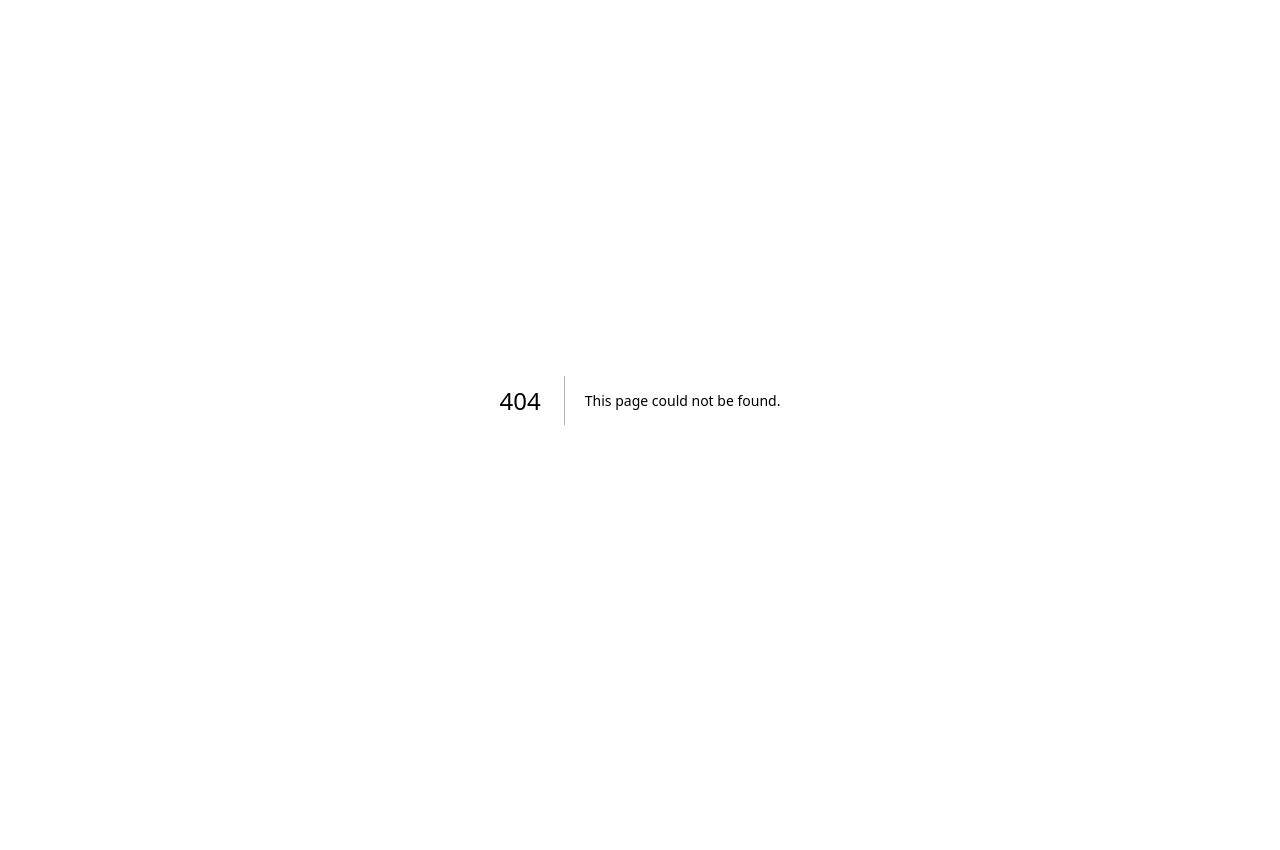
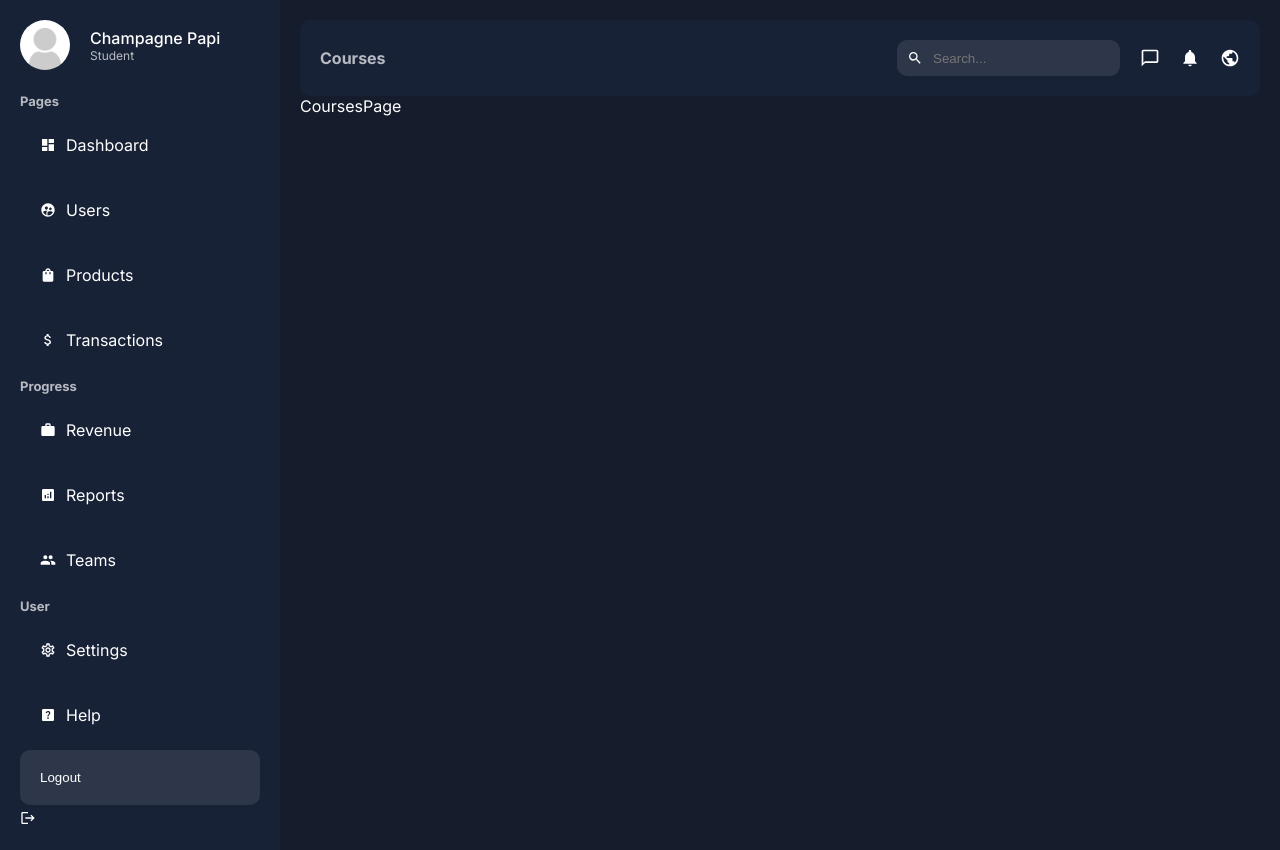
Before and after one commit to akuazzam/alchemi, a Next.js app: page /components/courses in a window 1280 px wide. Before the commit this address had no page. Before the commit the page ends 800 px from the top, so only its background shows below. Built offline with nearby package versions, Linux system fonts and the light colour scheme.

Commit message:
Course page - with side bar and nav bar

```diff
--- /dev/null
+++ b/src/app/components/Ui/Courses/courses-navbar/courses-navbar.jsx
@@ -0,0 +1,26 @@
+"use client"
+import { usePathname } from "next/navigation";
+import styles from './courses-navbar.module.css';
+import { MdNotifications, MdChatBubbleOutline, MdPublic, MdSearch } from "react-icons/md";
+
+const Navbar = () => {
+    const pathname = usePathname();
+    return (
+        <div className={styles.container}>
+            <div className={styles.title}>{pathname.split("/").pop()}</div>
+            <div className={styles.menu}>
+                <div className={styles.search}>
+                  <MdSearch/>
+                  <input type="text" placeholder="Search..." className={styles.input}/>
+                </div>
+                <div className={styles.icons}>
+                    <MdChatBubbleOutline size={20} />
+                    <MdNotifications size={20} />
+                    <MdPublic size={20} />
+                </div>
+            </div>
+        </div>
+    );
+};
+
+export default Navbar;
--- /dev/null
+++ b/src/app/components/Ui/Courses/courses-navbar/courses-navbar.module.css
@@ -0,0 +1,36 @@
+.container{
+    padding: 20px;
+    border-radius: 10px;
+    background-color: var(--bgSoft);
+    display: flex;
+    align-items: center;
+    justify-content: space-between;
+
+}
+.title{
+    color: var(--textSoft);
+    font-weight: bold;
+    text-transform: capitalize;
+}
+.menu{
+    display: flex;
+    align-items: center;
+    gap: 20px;
+}
+.search{
+    display: flex;
+    align-items: center;
+    gap: 10px;
+    background-color: #2e374a;
+    padding: 10px;
+    border-radius: 10px;
+}
+.input{
+    background-color: transparent;
+    border: none;
+    color: var(--text);
+}
+.icons {
+    display: flex;
+    gap: 20px;
+}
--- /dev/null
+++ b/src/app/components/Ui/Courses/courses-sidebar/courses-menu/courses-menu.jsx
@@ -0,0 +1,18 @@
+"use client"
+
+import styles from "./courses-menu.module.css"
+import Link from 'next/link'
+import { usePathname } from 'next/navigation'
+
+const CoursesMenu = ({item}) => {
+
+    const pathname = usePathname()
+    return (
+        <Link href = {item.path} className={`${styles.container} ${pathname === item.path && styles.active}`}>
+            {item.icon}
+            {item.title}
+        </Link>
+    )
+}
+
+export default CoursesMenu
--- /dev/null
+++ b/src/app/components/Ui/Courses/courses-sidebar/courses-menu/courses-menu.module.css
@@ -0,0 +1,14 @@
+.container {
+    padding: 20px;
+    display: flex;
+    align-items: center;
+    gap: 10px;
+    margin: 5px 0px;
+    border-radius: 10px;
+
+  }
+
+.container:hover,
+.active {
+  background-color: #2e374a;
+}
--- /dev/null
+++ b/src/app/components/Ui/Courses/courses-sidebar/courses-sidebar.jsx
@@ -0,0 +1,108 @@
+"use client"
+import MenuLink from "./courses-menu/courses-menu";
+import styles from "./courses-sidebar.module.css";
+import Image from "next/image";
+
+import {
+    MdDashboard,
+  MdSupervisedUserCircle,
+  MdShoppingBag,
+  MdAttachMoney,
+  MdWork,
+  MdAnalytics,
+  MdPeople,
+  MdOutlineSettings,
+  MdHelpCenter,
+  MdLogout,
+} from "react-icons/md";
+const menuItems = [
+    {
+      title: "Pages",
+      list: [
+        {
+          title: "Dashboard",
+          path: "/dashboard",
+          icon: <MdDashboard />,
+        },
+        {
+          title: "Users",
+          path: "/dashboard/users",
+          icon: <MdSupervisedUserCircle />,
+        },
+        {
+          title: "Products",
+          path: "/dashboard/products",
+          icon: <MdShoppingBag />,
+        },
+        {
+          title: "Transactions",
+          path: "/dashboard/transactions",
+          icon: <MdAttachMoney />,
+        },
+      ],
+    },
+    {
+      title: "Progress",
+      list: [
+        {
+          title: "Revenue",
+          path: "/dashboard/revenue",
+          icon: <MdWork />,
+        },
+        {
+          title: "Reports",
+          path: "/dashboard/reports",
+          icon: <MdAnalytics />,
+        },
+        {
+          title: "Teams",
+          path: "/dashboard/teams",
+          icon: <MdPeople />,
+        },
+      ],
+    },
+    {
+      title: "User",
+      list: [
+        {
+          title: "Settings",
+          path: "/dashboard/settings",
+          icon: <MdOutlineSettings />,
+        },
+        {
+          title: "Help",
+          path: "/dashboard/help",
+          icon: <MdHelpCenter />,
+        },
+      ],
+    },
+  ];
+
+
+const Sidebar = ()=>{
+    return (
+        <div className = {styles.container}>
+            <div className = {styles.user}>
+                <Image className = {styles.userImage} src="/noavatar.png" alt="" width="50" height="50"/>
+                <div className = {styles.userDetail}>
+                    <span className = {styles.username}>Champagne Papi</span>
+                    <span className = {styles.userTitle}>Student</span>
+                </div>
+            </div>
+            <ul className={styles.list}>
+                {menuItems.map((cat)=>(
+                    <li key = {cat.title}>
+                        <span className = {styles.cat}>{cat.title}</span>
+                        {cat.list.map((item)=>(
+                            <MenuLink item = {item} key={item.title}/>
+                        ))}
+                    </li>
+                ))}
+            </ul>
+            <button className={styles.logout}>Logout</button>
+            <MdLogout />
+        </div>
+    )
+}
+
+export default Sidebar;
--- /dev/null
+++ b/src/app/components/Ui/Courses/courses-sidebar/courses-sidebar.module.css
@@ -0,0 +1,62 @@
+.container{
+    position: sticky;
+    top: 40px;
+  }
+
+  .user{
+    display: flex;
+    align-items: center;
+    gap: 20px;
+    margin-bottom: 20px;
+  }
+
+  .userImage{
+    border-radius: 50%;
+    object-fit: cover;
+  }
+
+  .userDetail{
+    display: flex;
+    flex-direction: column;
+  }
+
+  .username{
+    font-weight: 500;
+  }
+
+  .userTitle{
+    font-size: 12px;
+    color: var(--textSoft);
+  }
+
+  .list{
+    list-style: none;
+  }
+
+  .cat{
+    color: var(--textSoft);
+    font-weight: bold;
+    font-size: 13px;
+    margin: 10px 0px;
+  }
+.logout{
+  padding: 20px;
+  margin: 5px 0px;
+  border-radius: 10px;
+  display: flex;
+  align-items: center;
+  gap: 10px;
+  cursor: pointer;
+  background-color: none;
+  border: none;
+  color: white;
+  width: 100%;
+
+}
+.logout{
+  background-color: #2e374a;
+}
+
+.logout:hover{
+  background-color: red;
+}
--- /dev/null
+++ b/src/app/components/Ui/Courses/courses.module.css
@@ -0,0 +1,14 @@
+.container {
+    display: flex;
+}
+
+.menu {
+    flex: 1;
+    background-color: var(--bgSoft);
+    padding: 20px;
+}
+
+.content {
+    flex: 4;
+    padding: 20px;
+}
--- /dev/null
+++ b/src/app/components/courses/layout.jsx
@@ -0,0 +1,19 @@
+import Sidebar from "../Ui/Courses/courses-sidebar/courses-sidebar"
+import Navbar from "../Ui/Courses/courses-navbar/courses-navbar"
+import styles from "../Ui/Courses/courses.module.css"
+
+
+const Layout = ({children})=>{
+    return (
+        <div className={styles.container}>
+            <div className={styles.menu}>
+                <Sidebar/>
+            </div>
+            <div className={styles.content}>
+                <Navbar/>
+                {children}
+            </div>
+        </div>
+    )
+}
+export default Layout
--- /dev/null
+++ b/src/app/components/courses/page.jsx
@@ -0,0 +1,6 @@
+const CoursesPage = ()=>{
+    return (
+        <div>CoursesPage</div>
+    )
+}
+export default CoursesPage
```
Also changed, not shown: src/app/components/Ui/dashboard/dashboard.module.css (indentation only).
